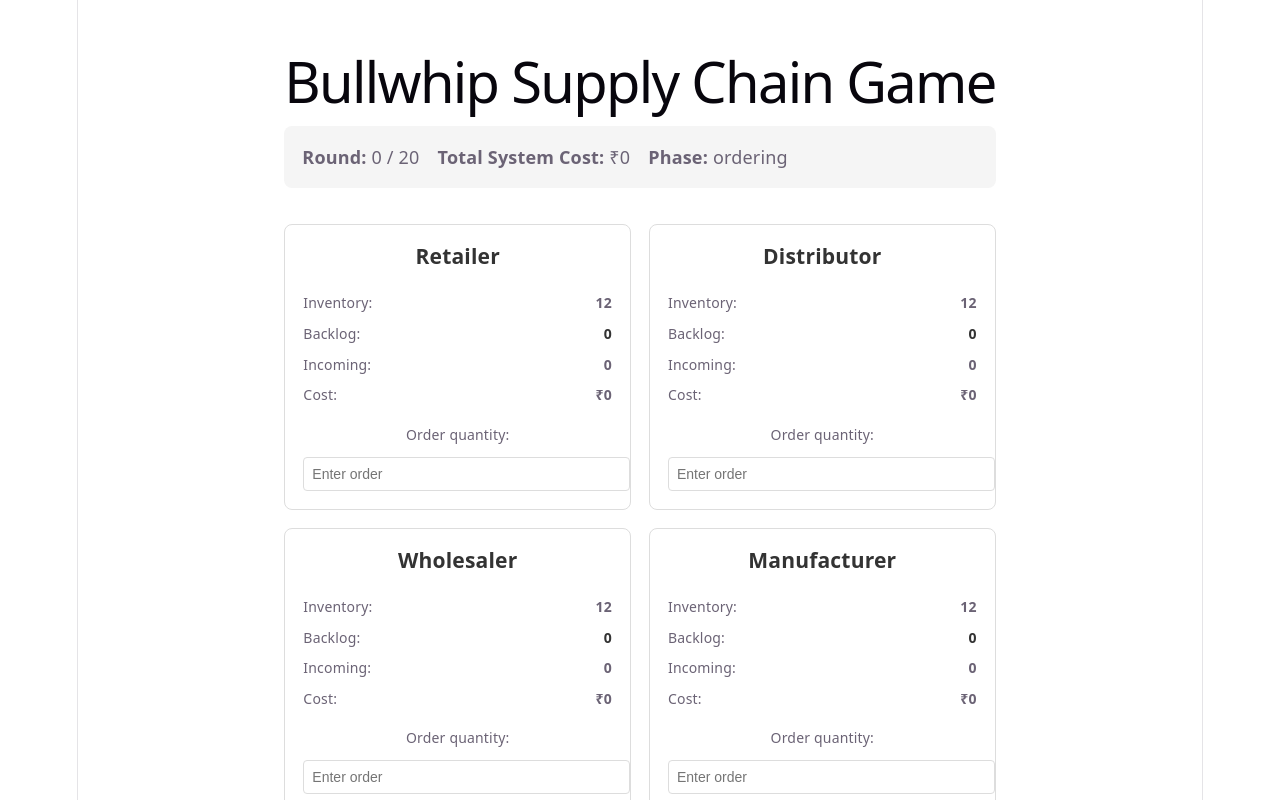
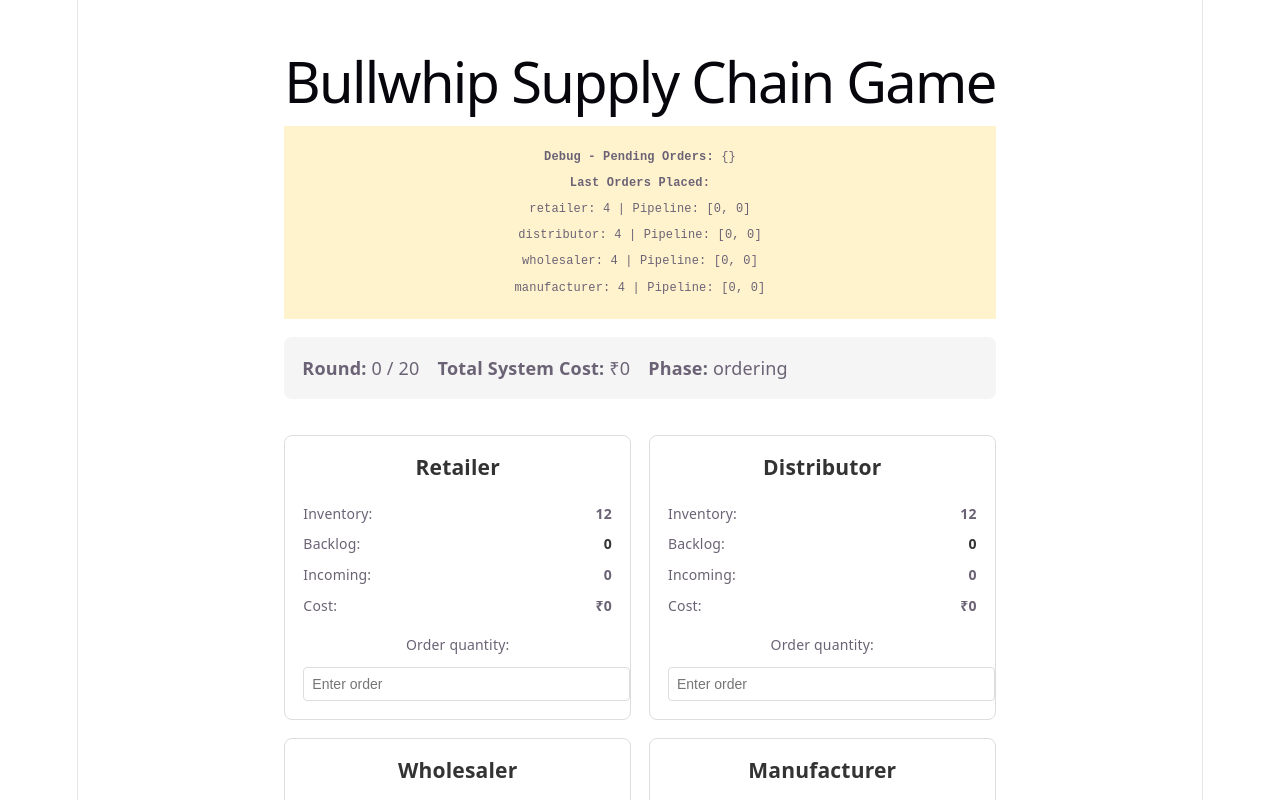
Before and after one commit to NishantGunasekaran/bullwhip, a React (Vite) app: page / in a window 1280 px wide. Shown: the top 800 px of the page. Built offline with nearby package versions, Linux system fonts and the light colour scheme.

Commit message:
Updated app logic for debugging

```diff
--- a/src/App.jsx
+++ b/src/App.jsx
@@ -8,7 +8,14 @@ function App() {
   return (
     <div style={{ padding: '2rem', maxWidth: '1200px', margin: '0 auto' }}>
       <h1>Bullwhip Supply Chain Game</h1>
-
+      {/* Debug info - remove this later */}
+      <div style={{ background: '#fff3cd', padding: '1rem', marginBottom: '1rem', fontSize: '12px', fontFamily: 'monospace' }}>
+        <div><strong>Debug - Pending Orders:</strong> {JSON.stringify(game.pendingOrders)}</div>
+        <div><strong>Last Orders Placed:</strong></div>
+        {TIERS.map(t => (
+          <div key={t}>{t}: {game.tiers[t].lastOrderPlaced} | Pipeline: [{game.tiers[t].incomingShipments.join(', ')}]</div>
+        ))}
+      </div>
       <div style={{
         display: 'flex',
         gap: '1rem',
```
